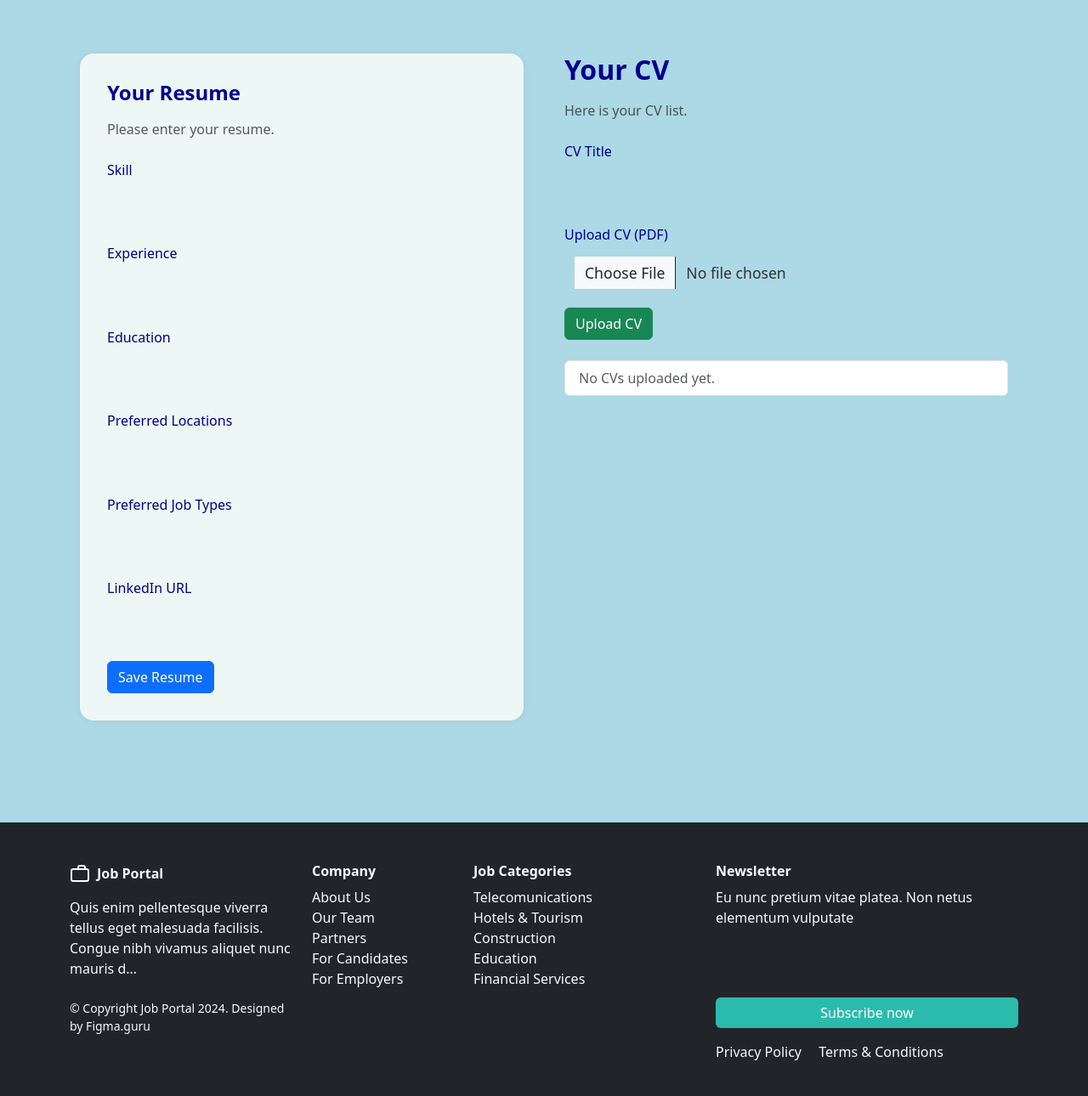
After one commit to PNamGP1120/RecruitmentFlaskApp, a Flask app: page /profile in a window 1280 px wide. The commit adds this page. Shown: the part 356-1646 px from the top of the page at 85% size. Run offline with Flask 3, Linux system fonts and the light colour scheme.

Commit message:
CV & Resume

```diff
--- a/app/index.py
+++ b/app/index.py
@@ -8,9 +8,11 @@ from app import app, dao, login
 def index():
     return render_template('index.html')
 
-@app.route('/cvs')
-def cvs():
-    return render_template('cvs.html')
+@app.route('/profile')
+def profile():
+    title = "Resume & CV Management"
+    subtitle = "Edit your resume & CV"
+    return render_template('profile/profile.html', title=title, subtitle=subtitle)
 
 @app.route("/register", methods=['GET', 'POST'])
 def register_process():
--- a/app/models.py
+++ b/app/models.py
@@ -119,7 +119,7 @@ class CV(BaseModel):
     updated_date = Column(DateTime)
     resume_id = Column(Integer, ForeignKey('resume.id'))
 
-    resume = relationship("Resume", backref="cvs", lazy=True)
+    resume = relationship("Resume", backref="profile", lazy=True)
 
 class Application(BaseModel):
     cover_letter = Column(Text)
--- a/app/run.py
+++ b/app/run.py
@@ -388,7 +388,7 @@ def populate_sample_data():
             cv_js1_python = CV(
                 resume_id=resume1.id,
                 title='Python Dev CV',
-                file_path='/static/cvs/tran_timviec_python.pdf',
+                file_path='/static/profile/tran_timviec_python.pdf',
                 is_default=True,
                 created_date=datetime.now() - timedelta(days=80)
             )
@@ -399,7 +399,7 @@ def populate_sample_data():
             cv_js2_java = CV(
                 resume_id=resume2.id,
                 title='Java Engineer CV',
-                file_path='/static/cvs/le_vieclam_java.pdf',
+                file_path='/static/profile/le_vieclam_java.pdf',
                 is_default=True,
                 created_date=datetime.now() - timedelta(days=50)
             )
--- a/app/templates/layout/header.html
+++ b/app/templates/layout/header.html
@@ -43,7 +43,7 @@
                     {{ current_user.username }}
                 </a>
                 <ul class="dropdown-menu dropdown-menu-end" aria-labelledby="navbarDropdownUser">
-                    <li><a class="dropdown-item" href="/profile">Profile</a></li>
+                    <li><a class="dropdown-item" href="{{url_for('profile')}}">Profile</a></li>
                     <li><a class="dropdown-item" href="/settings">Settings</a></li>
                     <li>
                         <hr class="dropdown-divider">
--- /dev/null
+++ b/app/templates/profile/profile.html
@@ -0,0 +1,110 @@
+{% extends 'layout/base.html' %}
+
+{% block title %}Resume & CV Management{% endblock %}
+
+{% block css %}
+<style>
+    /* Keep the same styling for the form wrapper as register, but rename the class for clarity */
+    .resume-form-wrapper {
+        background-color: #edf8f6;
+        border-radius: 1rem;
+        padding: 2rem;
+        box-shadow: 0 0 10px rgba(0,0,0,0.05);
+    }
+</style>
+{% endblock %}
+
+{% block content %}
+
+{% include 'layout/hero_section.html'%}
+
+<section class="py-5">
+    <div class="container">
+        <div class="row g-5">
+
+            <div class="col-md-6">
+                <div class="resume-form-wrapper"> {# Use the renamed class for clarity #}
+                    <h4 class="fw-bold mb-3">Your Resume</h4>
+                    <p class="text-muted mb-4">Please enter your resume.</p>
+
+                    <form method="POST" action="">
+                        <div class="mb-3">
+                            <label class="form-label">Skill</label>
+                            <input type="text" class="form-control" name="skill" value="{{ resume.skill if resume else '' }}">
+                        </div>
+                        <div class="mb-3">
+                            <label class="form-label">Experience</label>
+                            <input type="text" class="form-control" name="experience" value="{{ resume.experience if resume else '' }}">
+                        </div>
+                        <div class="mb-3">
+                            <label class="form-label">Education</label>
+                            <input type="text" class="form-control" name="education" value="{{ resume.education if resume else '' }}">
+                        </div>
+                        <div class="mb-3">
+                            <label class="form-label">Preferred Locations</label>
+                            <input type="text" class="form-control" name="preferred_locations" value="{{ resume.preferred_locations if resume else '' }}">
+                        </div>
+                        <div class="mb-3">
+                            <label class="form-label">Preferred Job Types</label>
+                            <input type="text" class="form-control" name="preferred_job_types" value="{{ resume.preferred_job_types if resume else '' }}">
+                        </div>
+                        <div class="mb-3">
+                            <label class="form-label">LinkedIn URL</label>
+                            <input type="text" class="form-control" name="linkedin_url" value="{{ resume.linkedin_url if resume else '' }}">
+                        </div>
+                        <button type="submit" class="btn btn-primary">Save Resume</button>
+                    </form>
+
+                </div>
+            </div>
+
+            <div class="col-md-6">
+                <h2 class="fw-bold mb-3">Your CV</h2>
+                <p class="text-muted mb-4">
+                    Here is your CV list.
+                </p>
+
+                <!-- Upload CV Form -->
+                <form method="POST" action="" enctype="" class="mb-4">
+                    <div class="mb-3">
+                        <label class="form-label">CV Title</label>
+                        <input type="text" class="form-control" name="title" required>
+                    </div>
+                    <div class="mb-3">
+                        <label class="form-label">Upload CV (PDF)</label>
+                        <input type="file" class="form-control" name="cv_file" accept=".pdf" required>
+                    </div>
+                    <button type="submit" class="btn btn-success">Upload CV</button>
+                </form>
+
+                <!-- CV List -->
+                <ul class="list-group">
+                    {% for cv in cv_list %}
+                    <li class="list-group-item d-flex justify-content-between align-items-center">
+                        <div>
+                            <strong>{{ cv.title }}</strong>
+                            {% if cv.is_default %}
+                                <span class="badge bg-primary ms-2">Default</span>
+                            {% endif %}
+                            <br>
+                            <a href="{{ url_for('static', filename=cv.file_path) }}" target="_blank">View/Download</a>
+                        </div>
+                        <div>
+                            <a href="{{ url_for('edit_cv', cv_id=cv.id) }}" class="btn btn-sm btn-warning me-2">Edit</a>
+                            <form method="POST" action="{{ url_for('', cv_id=cv.id) }}" style="display:inline;" onsubmit="return confirm('Are you sure you want to delete this CV?');">
+                                <button type="submit" class="btn btn-sm btn-danger">Delete</button>
+                            </form>
+                        </div>
+                    </li>
+                    {% else %}
+                    <li class="list-group-item text-muted">No CVs uploaded yet.</li>
+                    {% endfor %}
+                </ul>
+
+            </div>
+
+        </div>
+    </div>
+</section>
+
+{% endblock %}
```
Also changed, not shown: app/templates/cvs/cvs.html (deleted, +0 -67 lines).
